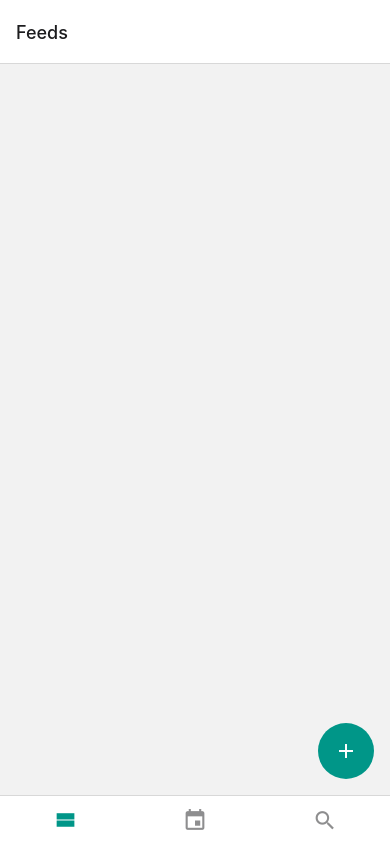
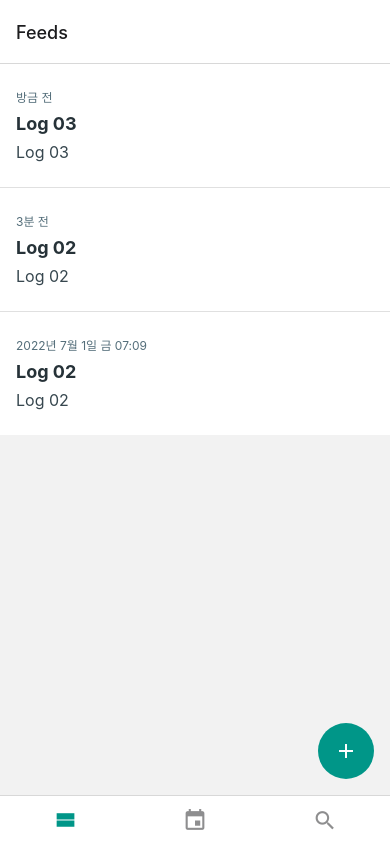
Before and after one commit to da-in/react-native-practice, a React Native app in the folder DayLog/: screen /Feeds in a window 390 px wide. Built offline with nearby package versions, Linux system fonts and the light colour scheme.

Commit message:
6.4.3 date-fns

```diff
--- a/DayLog/components/FeedListItem.js
+++ b/DayLog/components/FeedListItem.js
@@ -1,5 +1,7 @@
 import React from 'react';
 import {Platform, Pressable, StyleSheet, Text} from 'react-native';
+import {format, formatDistanceToNow} from 'date-fns';
+import {ko} from 'date-fns/locale';
 
 function truncate(text) {
   const replaced = text.replace(/\n/g, ' ');
@@ -7,6 +9,19 @@
     return replaced;
   }
   return replaced.slice(0, 100).concat('...');
+}
+
+function formatDate(date) {
+  const d = new Date(date);
+  const now = Date.now();
+  const diff = (now - d.getTime()) / 1000;
+  if (diff < 60 * 1) {
+    return '방금 전';
+  }
+  if (diff < 60 * 60 * 24 * 3) {
+    return formatDistanceToNow(d, {addSuffix: true, locale: ko});
+  }
+  return format(d, 'PPP EEE p', {locale: ko});
 }
 
 function FeedListItem({log}) {
@@ -18,7 +33,7 @@
         Platform.OS === 'ios' && pressed && {backgroundColor: '#efefef'},
       ]}
       android_ripple={{color: '#ededed'}}>
-      <Text style={styles.date}>{new Date(date).toLocaleString()}</Text>
+      <Text style={styles.date}>{formatDate(date)}</Text>
       <Text style={styles.title}>{title}</Text>
       <Text style={styles.body}>{truncate(body)}</Text>
     </Pressable>
--- a/DayLog/contexts/LogContext.js
+++ b/DayLog/contexts/LogContext.js
@@ -3,7 +3,26 @@
 const LogContext = createContext();
 
 export function LogContextProvider({children}) {
-  const [logs, setLogs] = useState([]);
+  const [logs, setLogs] = useState([
+    {
+      id: uuidv4(),
+      title: 'Log 03',
+      body: 'Log 03',
+      date: new Date().toISOString(),
+    },
+    {
+      id: uuidv4(),
+      title: 'Log 02',
+      body: 'Log 02',
+      date: new Date(Date.now() - 1000 * 60 * 3).toISOString(),
+    },
+    {
+      id: uuidv4(),
+      title: 'Log 02',
+      body: 'Log 02',
+      date: new Date(Date.now() - 1000 * 60 * 60 * 24 * 3).toISOString(),
+    },
+  ]);
   const onCreate = ({title, body, date}) => {
     const log = {
       id: uuidv4(),
--- a/DayLog/package.json
+++ b/DayLog/package.json
@@ -13,6 +13,7 @@
     "@react-navigation/bottom-tabs": "^6.3.1",
     "@react-navigation/native": "^6.0.10",
     "@react-navigation/native-stack": "^6.6.2",
+    "date-fns": "^2.28.0",
     "react": "18.0.0",
     "react-native": "0.69.1",
     "react-native-get-random-values": "^1.8.0",
```
Also changed, not shown: 1 other file (tests, documents, lock files or other folders).
